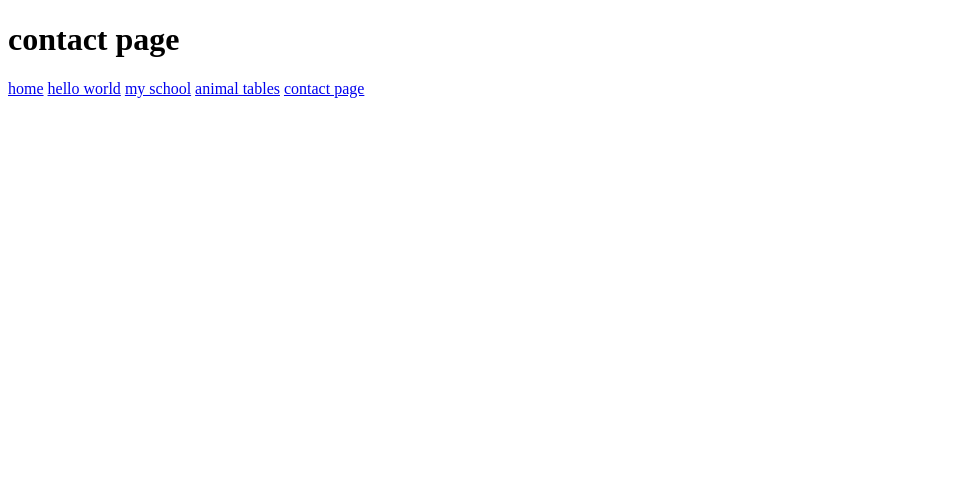
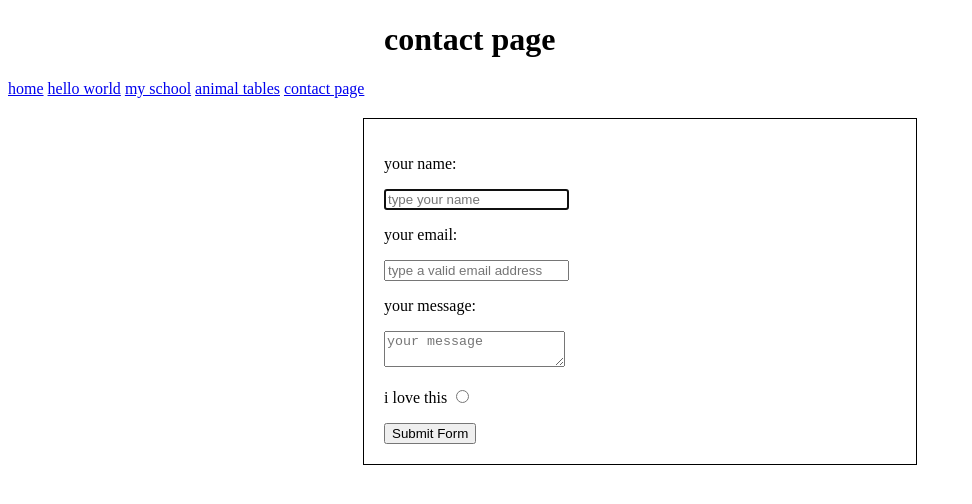
Before and after one commit to AndreasOliverHansen/html-basic, a plain HTML site: page my-pages/contact.html in a window 1280 px wide. Shown: the whole page, without its empty margins (0-972 px from the left). Drawn offline with Linux system fonts and the light colour scheme.

Commit message:
hjemmeside linked med contact page mail

```diff
--- a/my-pages/contact.html
+++ b/my-pages/contact.html
@@ -2,21 +2,54 @@
 <html>
 <head>
 <meta charset="utf-8">
-	<title>contact page</title>
+<title>contact page</title>
+	<style>
+	/* form styles */
+		form {
 
+			width: 40vw;
+		margin: 20px auto;
+			border: 1px solid black;
+			padding: 20px;
+		}
 
+		header {
+			width: 40vw;
+			margin: auto;
+
+		}
+	</style>
 </head>
 
-<body> <header>
-	<h1> contact page</h1>
-	</header>
-		<nav>
-<a href="index.html" target="_self">home</a>
-	<a href="hello-world.html" target="_self">hello world</a>
-	<a href="//www.cphbusiness.dk/" target="_self">my school</a>
-	<a href="animal-tables.html" target="_self">animal tables</a>
-		<a href="#" target="_self">contact page</a>
-</nav>
-
+<body>
+<header>
+  <h1> contact page</h1>
+</header>
+<nav> <a href="index.html" target="_self">home</a> <a href="hello-world.html" target="_self">hello world</a> <a href="//www.cphbusiness.dk/">my school</a> <a href="animal-tables.html" target="_self">animal tables</a> <a href="#" target="_self">contact page</a> </nav>
+<!-- webform -->
+<form action="mailto:andreasoh_7@hotmail.com" method="post" enctype="text/plain">
+  <p>
+    <label> your name:</label>
+  </p>
+  <p>
+    <input type="text" name="name" placeholder="type your name" autofocus required>
+  </p>
+  <p>
+    <label> your email:</label>
+  </p>
+  <p>
+    <input type="email" name="email" placeholder="type a valid email address" autofocus required>
+  </p>
+  <p>
+    <label> your message:</label>
+  </p>
+  <p>
+    <textarea name="comment" placeholder="your message"></textarea>
+  </p>
+  <p> i love this
+    <input type="radio" name="love">
+  </p>
+  <input type="submit" value="Submit Form">
+</form>
 </body>
 </html>
```
